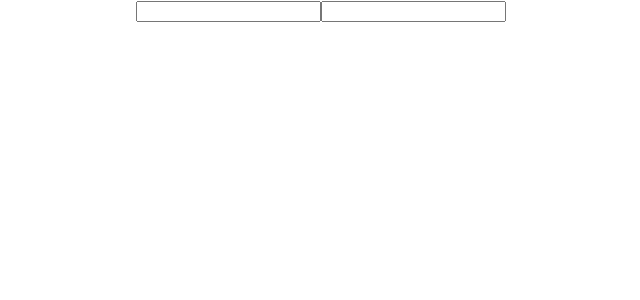
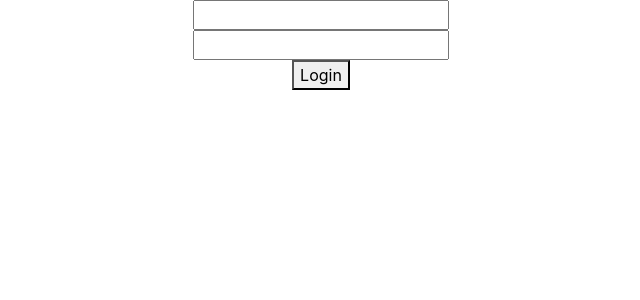
Before and after one commit to laksor/react-firebase-auth, a React (Create React App) app: page / in a window 1280 px wide. Shown: the top 300 px of the page, without its empty margins (319-959 px from the left). Built offline with nearby package versions, Linux system fonts and the light colour scheme.

Commit message:
bootstrap added

```diff
--- a/package.json
+++ b/package.json
@@ -3,9 +3,11 @@
   "version": "0.1.0",
   "private": true,
   "dependencies": {
+    "bootstrap": "^5.1.3",
     "cra-template": "1.1.3",
     "firebase": "^9.6.10",
     "react": "^18.0.0",
+    "react-bootstrap": "^2.2.3",
     "react-dom": "^18.0.0",
     "react-scripts": "5.0.0"
   },
--- a/public/index.html
+++ b/public/index.html
@@ -10,6 +10,12 @@
       content="Web site created using create-react-app"
     />
     <link rel="apple-touch-icon" href="%PUBLIC_URL%/logo192.png" />
+    <link
+  rel="stylesheet"
+  href="https://cdn.jsdelivr.net/npm/bootstrap@5.1.3/dist/css/bootstrap.min.css"
+  integrity="sha384-1BmE4kWBq78iYhFldvKuhfTAU6auU8tT94WrHftjDbrCEXSU1oBoqyl2QvZ6jIW3"
+  crossorigin="anonymous"
+/>
     <!--
       manifest.json provides metadata used when your web app is installed on a
       user's mobile device or desktop. See https://developers.google.com/web/fundamentals/web-app-manifest/
--- a/src/App.js
+++ b/src/App.js
@@ -1,17 +1,32 @@
-import './App.css';
+import "./App.css";
 import { getAuth } from "firebase/auth";
 import app from "./firebase.init";
 
 const auth = getAuth(app);
 
 function App() {
+  const handleEmail = (event) => {
+    console.log(event.target.value);
+  };
+
+  const handlePass = (event) => {
+    console.log(event.target.value);
+  };
+
+  const handleSubmit = (event) => {
+    console.log('form submited');
+    event.preventDefault();
+  }
+
   return (
     <div className="App">
-    <form>
-    <input type="text"></input>
-    <input type="password"></input>
-    </form>
-
+      <form onSubmit={handleSubmit}>
+        <input onBlur={handleEmail} type="email"></input>
+        <br />
+        <input onBlur={handlePass} type="password"></input>
+        <br />
+        <button type="submit">Login</button>
+      </form>
     </div>
   );
 }
```
Also changed, not shown: 1 other file (tests, documents, lock files or other folders).
